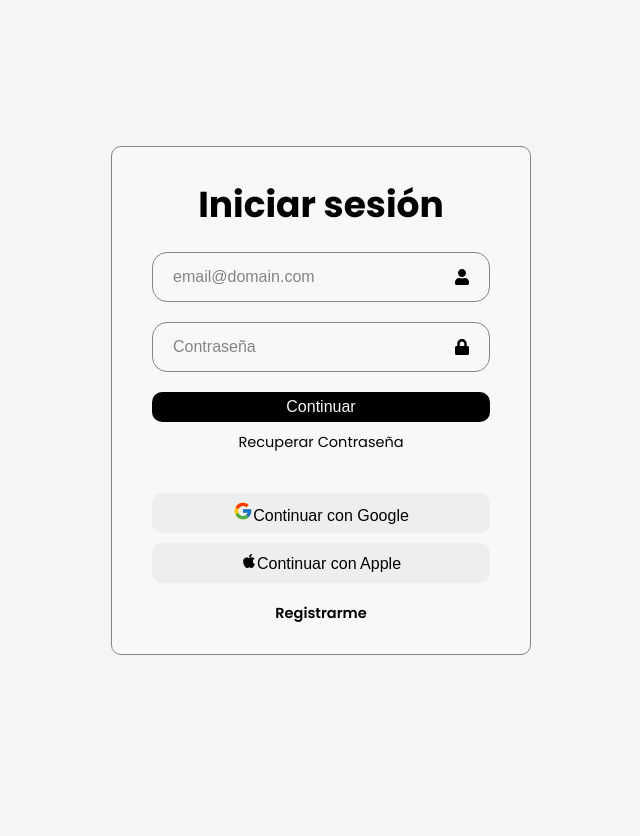
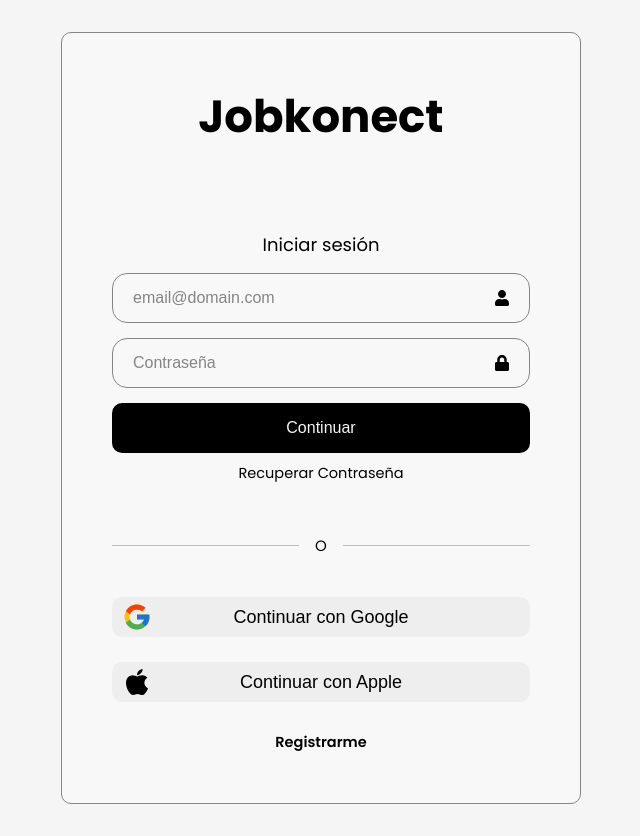
Before and after one commit to chopan050/diu-servicios-domesticos, a React (Create React App) app: page / in a window 1280 px wide. Shown: the whole page, without its empty margins (319-959 px from the left). Before the commit the page ends 800 px from the top, so only its background shows below. Built offline with nearby package versions, Linux system fonts and the light colour scheme.

Commit message:
Add files via upload
Login Completo

```diff
--- a/src/Components/LoginForm/LoginForm.css
+++ b/src/Components/LoginForm/LoginForm.css
@@ -1,24 +1,31 @@
 .wrapper{
-    width: 420px;
+    width: 520px;
     background: #f8f8f8;
     color: #000000;
     border-radius: 10px;
-    padding: 30px 40px;
+    padding: 50px 50px;
     outline: none;
     border: 1px solid #858585;
 
 }
 
 .wrapper h1 {
-    font-size: 36px;
+    font-size: 45px;
     text-align: center;
+}
+
+.wrapper h2 {
+    font-size: 18px;
+    font-weight: 300;
+    text-align: center;
+    margin-top: 80px;
 }
 
 .wrapper .input-box {
     position: relative;
     width: 100%;
     height: 50px;
-    margin: 20px 0;
+    margin: 15px 0;
 }
 .input-box input{
     width: 100%;
@@ -69,7 +76,7 @@
 
 .wrapper .primary-button{
     width: 100%;
-    height: 30px;
+    height: 50px;
     background-color: #000000;
     color: #f5f5f5;
     align-content: center;
@@ -81,9 +88,7 @@
 }
 
 .button-container {
-
     margin-top: 40px;
-
 }
 
 .wrapper .top-button{
@@ -97,20 +102,16 @@
     outline: none;
     border-radius: 10px;
     cursor: pointer;
-    font-size: 16px;
+    font-size: 18px;
 }
-.wrapper .bot-button{
-    width: 100%;
-    height: 40px;
-    margin-top: 10px;
-    background-color: #EEEEEE;
-    color: #000000;
-    align-content: center;
-    border: none;
-    outline: none;
-    border-radius: 10px;
-    cursor: pointer;
-    font-size: 16px;
+
+.top-button:hover{
+    background-color: #c6c6c6;
+}
+
+
+.bot-button:hover{
+    background-color: #c6c6c6;
 }
 
 .wrapper .register-link{
@@ -128,3 +129,51 @@
 .register-link p a:hover {
     text-decoration: underline;
 }
+
+.text-divider {
+    --text-divider-gap: 1rem;
+    display: flex;
+    margin-top: 50px;
+    align-items: center;
+    font-size: 0.9375rem;
+
+
+}
+
+.text-divider::before, .text-divider::after {
+    content: '';
+    height: 1px;
+    background-color: silver;
+    flex-grow: 1;
+}
+
+.text-divider::before {
+    margin-right: var(--text-divider-gap);
+}
+
+.text-divider::after {
+    margin-left: var(--text-divider-gap);
+}
+
+body {
+    display: flex;
+    flex-direction: column;
+    min-height: 100vh;
+    justify-content: center;
+    padding: 2rem;
+}
+
+.icon2{
+    position: absolute;
+    margin-left: 10px;
+    font-size: 30px;
+    top: 40%;
+    transform: translateY(-50%);
+  }
+
+.wrapper .box-button {
+    position: relative;
+    width: 100%;
+    height: 50px;
+    margin: 15px 0;
+}
--- a/src/Components/LoginForm/LoginForm.jsx
+++ b/src/Components/LoginForm/LoginForm.jsx
@@ -1,6 +1,6 @@
 import React from 'react';
 import './LoginForm.css';
-import { FaUser, FaLock, FaApple   } from "react-icons/fa";
+import { FaUser, FaLock, FaApple } from "react-icons/fa";
 import { FcGoogle } from "react-icons/fc";
 
 
@@ -8,7 +8,8 @@ export const LoginForm = () => {
   return (
     <div className='wrapper'>
         <form action="">
-            <h1>Iniciar sesión</h1>
+            <h1>Jobkonect</h1>
+            <h2>Iniciar sesión</h2>
             <div className="input-box">
                 <input type="text" placeholder="email@domain.com" required/>
                 <FaUser className='icon'/>
@@ -22,11 +23,19 @@ export const LoginForm = () => {
                 {/*<label><input type='checkbox'/>Recordar Contraseña</label>*/}
                 <a href="#">Recuperar Contraseña</a>
             </div>
-            <div class="button-container">
-                <button className="top-button" type="submit"><FcGoogle size={"20px"} />Continuar con Google </button>
+
+            <div class="text-divider">O</div>
 
 
-                <button className="bot-button" type="submit"><FaApple />Continuar con Apple</button>
+            <div class="button-container">
+                <div className='box-button'>
+                <FcGoogle className='icon2'/>
+                <button className="top-button">Continuar con Google </button>
+                </div>
+                <div className='box-button'>
+                <FaApple className='icon2'/>
+                <button className="top-button">Continuar con Apple </button>
+                </div>
             </div>
 
             <div className="register-link">
```
